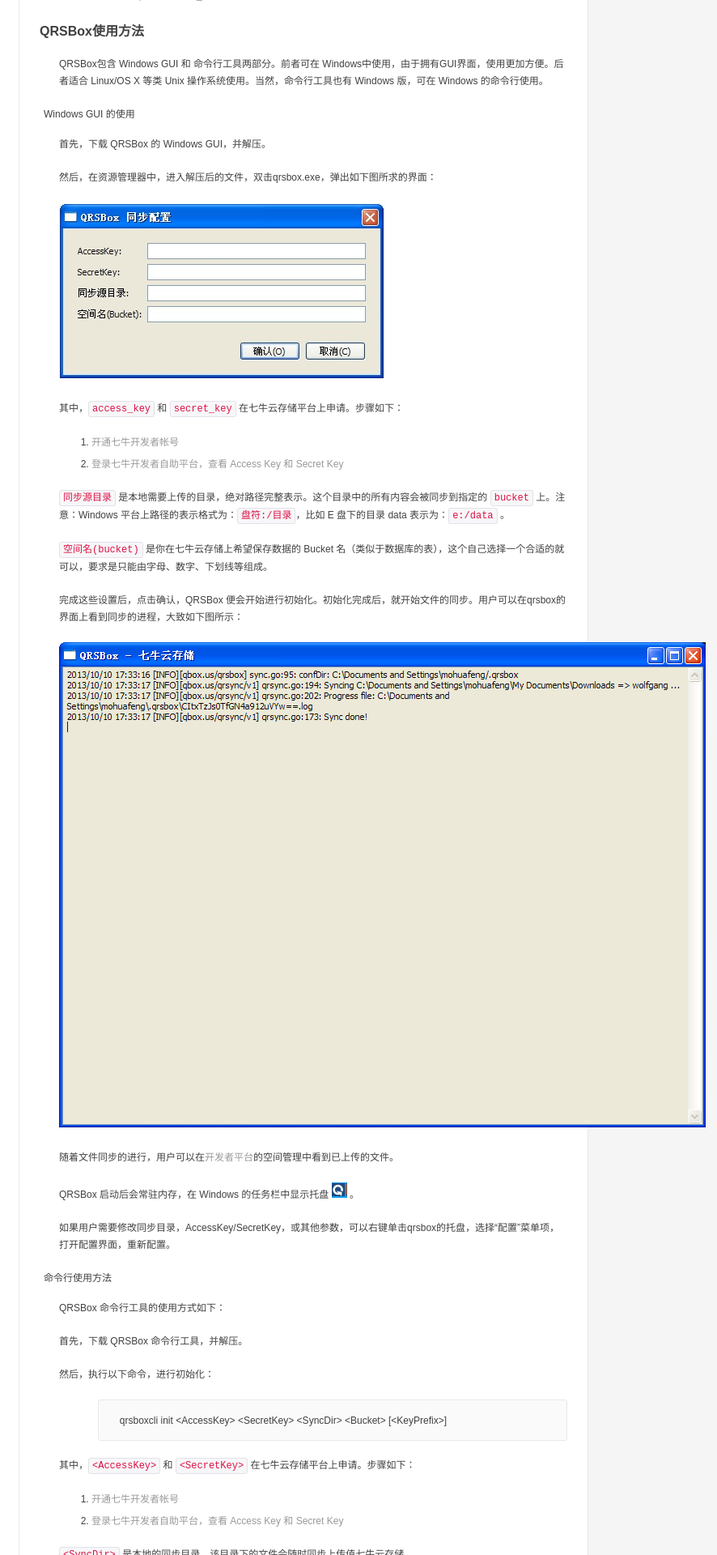
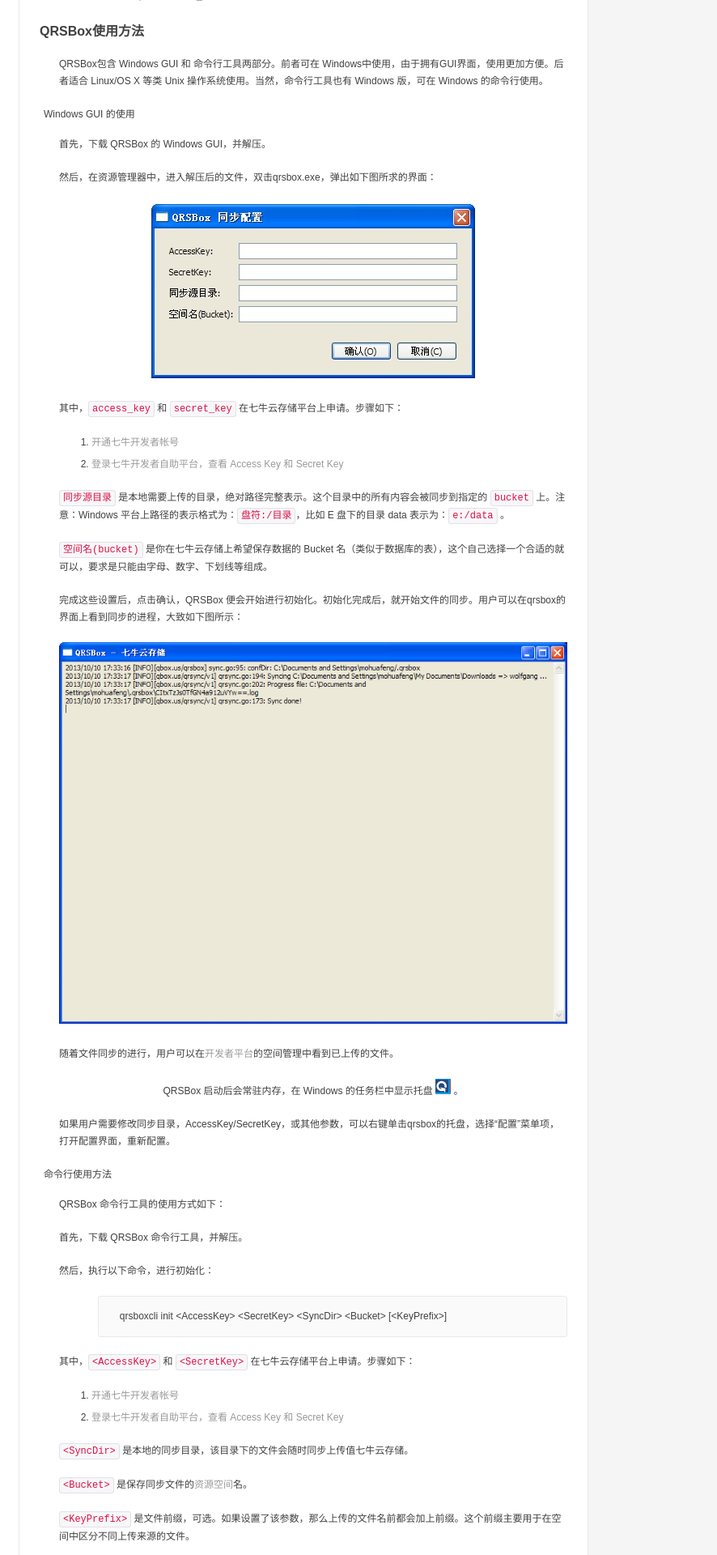
Before and after one commit to qiniu/docs.qiniu.com, a Jekyll site: the page built from docs/tools/qrsbox.markdown, in a window 1280 px wide. Shown: the part 736-2656 px from the top of the page at 81% size, without its empty margins (394-1280 px from the left). Built offline with Jekyll 4.4.1, drawn with Linux system fonts in a browser that asks for light colours; nearby versions of some CDN libraries; library files that are not in the unit come from our copies.

Commit message:
make api-content img text-center

```diff
--- a/static/css/main.css
+++ b/static/css/main.css
@@ -867,6 +867,12 @@
   border-bottom-right-radius: 3px;
   border-bottom-left-radius: 3px;
 }
+.api-content img[alt] {
+  max-width: 628px;
+}
+.api-content .center {
+  text-align: center;
+}
 div.api-resource {
   float: right;
   width: 130px;
--- a/static/js/docs.js
+++ b/static/js/docs.js
@@ -41,12 +41,12 @@
                 nhtml.html(ii + "." + a.html());
                 a.html(ii + ". " + a.html());
                 $(this).children("ul").each(function(o, oo) {
-                    addIndex(oo, ii)
+                    addIndex(oo, ii);
                 });
             });
-        }
+        };
 
-        addIndex($("#" + sdk + " ul :first"), "")
+        addIndex($("#" + sdk + " ul :first"), "");
     }
 
     //顶部栏样式
@@ -77,14 +77,20 @@
         return false;
     });
 
+    //给API页面所有图片的父元素添加一个居中类
+    $('.api-content img').each(function() {
+        $(this).parent().addClass('center');
+    })
 
     //调整API页面容器高度，若侧边栏超高，则调整
     function adjustApiBoxHeight() {
         var sidebarHeight = $('.side-bar.pull-left').height();
-        var contentHeight = $('.main.pull-right').height();
-        var height = sidebarHeight > contentHeight ? sidebarHeight - 1 : contentHeight;
-        $('.main.pull-right').height(height);
-    };
+        var contentHeight = $('.api-content').height();
+        if (sidebarHeight > contentHeight) {
+            var height = sidebarHeight;
+            $('.api-content').height(height);
+        }
+    }
     adjustApiBoxHeight();
     //API页面侧边栏操作 --  一级导航点击
     $('.panel-default > .panel-heading').on('click', function() {
@@ -193,6 +199,7 @@
             break;
         }
     }
+    console.log(target);
     if ($('body').scrollspy) {
         $('body').scrollspy({
             target: '#' + target
```
Also changed, not shown: static/css/less/_api.less (+7 -0 lines).
